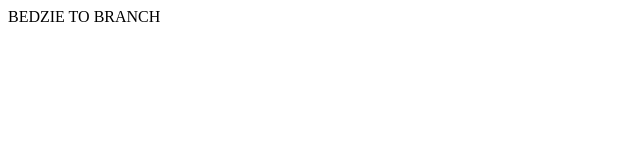
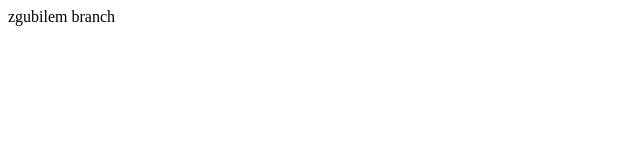
Before and after one commit to giftKuba/Party-With-Git, a plain HTML site: page index.html in a window 1280 px wide. Shown: the full height of the page, 0-640 px from the left. Drawn offline with Linux system fonts and the light colour scheme.

Commit message:
gdzie jestes cukiereczku

```diff
--- a/index.html
+++ b/index.html
@@ -5,7 +5,7 @@
     <title>Document</title>
 </head>
 <body>
-     BEDZIE TO BRANCH
+     zgubilem branch
 
 </body>
 </html>
```
